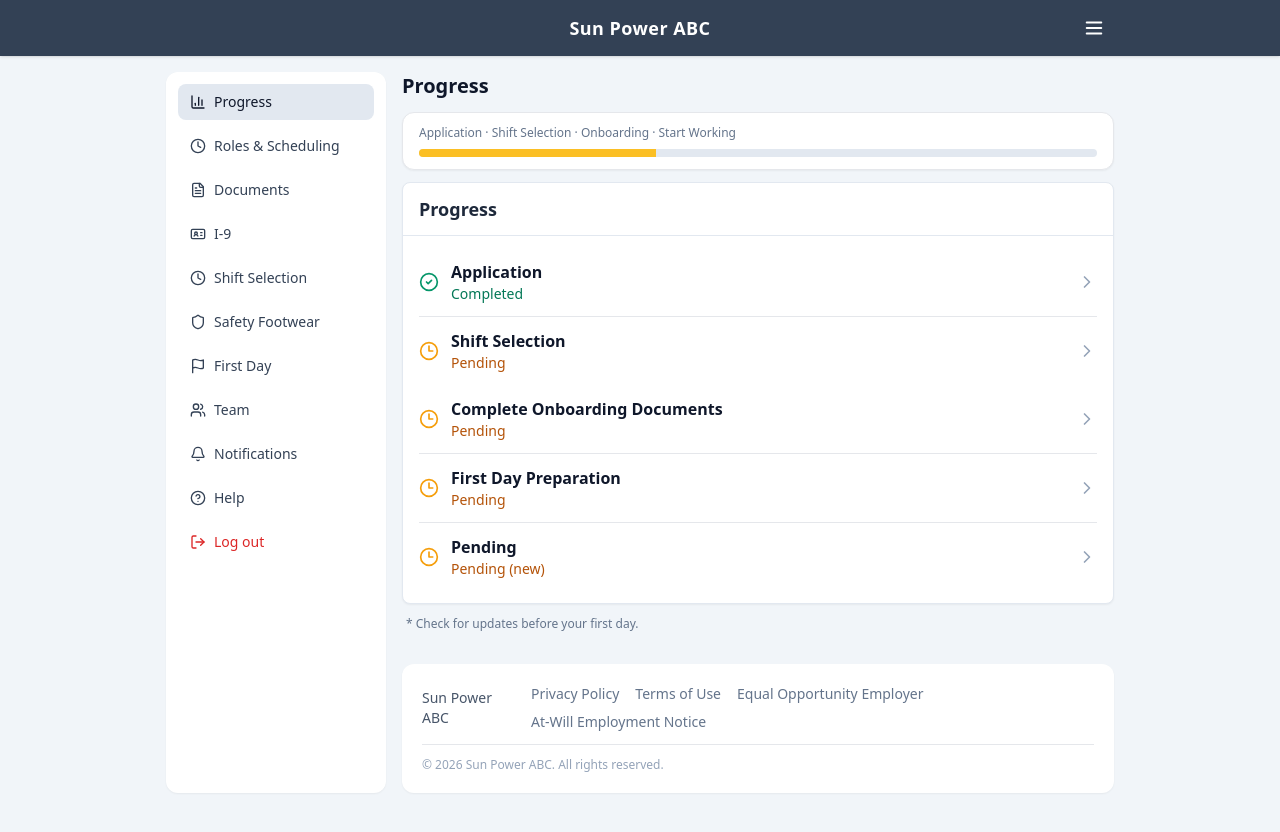
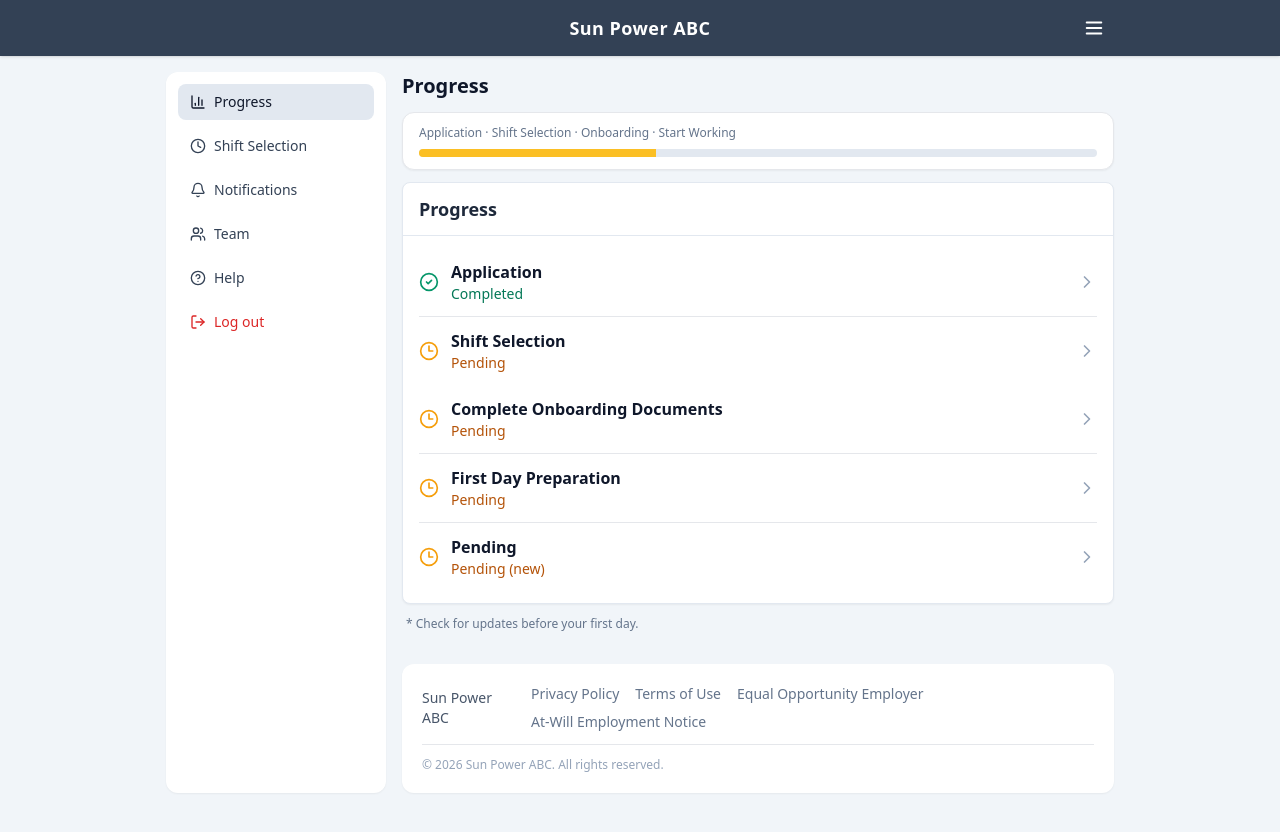
Before and after one commit to celebrityscoop868/sunpowerabc, a React (Vite) app: page /#/progress in a window 1280 px wide. Built offline with nearby package versions, Linux system fonts and the light colour scheme.

Commit message:
Update Sidebar.jsx

```diff
--- a/src/components/Sidebar.jsx
+++ b/src/components/Sidebar.jsx
@@ -1,8 +1,6 @@
 import React from "react";
 import { NavLink } from "react-router-dom";
-import {
-  BarChart3, Bell, HelpCircle, Users, FileText, IdCard, Clock, Shield, Flag, LogOut
-} from "lucide-react";
+import { BarChart3, Clock, Bell, Users, HelpCircle, LogOut } from "lucide-react";
 
 const Item = ({ to, icon: Icon, children, onClick }) => (
   <NavLink
@@ -33,16 +31,25 @@ export default function Sidebar({ open, onClose }) {
         ${open ? "translate-x-0" : "-translate-x-full md:translate-x-0"}`}
       >
         <div className="space-y-2">
-          <Item to="/progress" icon={BarChart3} onClick={onClose}>Progress</Item>
-          <Item to="/shift" icon={Clock} onClick={onClose}>Roles & Scheduling</Item>
-          <Item to="/documents" icon={FileText} onClick={onClose}>Documents</Item>
-          <Item to="/i9" icon={IdCard} onClick={onClose}>I-9</Item>
-          <Item to="/shift/select" icon={Clock} onClick={onClose}>Shift Selection</Item>
-          <Item to="/safety" icon={Shield} onClick={onClose}>Safety Footwear</Item>
-          <Item to="/first-day" icon={Flag} onClick={onClose}>First Day</Item>
-          <Item to="/team" icon={Users} onClick={onClose}>Team</Item>
-          <Item to="/notifications" icon={Bell} onClick={onClose}>Notifications</Item>
-          <Item to="/help" icon={HelpCircle} onClick={onClose}>Help</Item>
+          <Item to="/progress" icon={BarChart3} onClick={onClose}>
+            Progress
+          </Item>
+
+          <Item to="/shift" icon={Clock} onClick={onClose}>
+            Shift Selection
+          </Item>
+
+          <Item to="/notifications" icon={Bell} onClick={onClose}>
+            Notifications
+          </Item>
+
+          <Item to="/team" icon={Users} onClick={onClose}>
+            Team
+          </Item>
+
+          <Item to="/help" icon={HelpCircle} onClick={onClose}>
+            Help
+          </Item>
 
           <button
             className="mt-2 flex w-full items-center gap-2 rounded-lg px-3 py-2 text-sm font-medium text-red-600 hover:bg-red-50"
```
